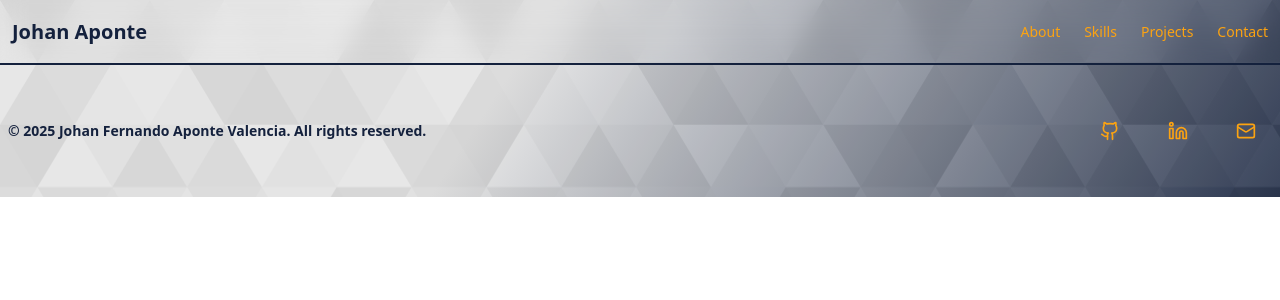
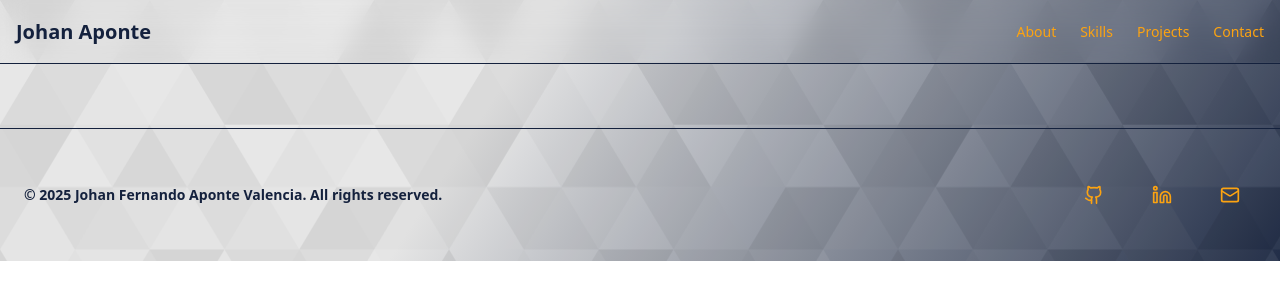
Before and after one commit to WDJohanWD/portfolio_johan, a React (Vite) app: page /portfolio_johan/project/1 in a window 1280 px wide. Shown: the top 300 px of the page. Built offline with nearby package versions, Linux system fonts and the light colour scheme.

Commit message:
Right margin

```diff
--- a/src/App.jsx
+++ b/src/App.jsx
@@ -9,8 +9,8 @@ import { Projects } from './sections/Projects'
 import { Project } from './sections/Project'
 function Layout() {
   return (
-    <>
-      <div id='hero' className=''>
+
+      <div id='hero' className='overflow-x-hidden w-full max-w-full'>
         <Header />
         <Routes>
           <Route path="/portfolio_johan/" element={
@@ -25,7 +25,6 @@ function Layout() {
         </Routes>
         <Footer />
       </div>
-    </>
   )
 }
 
--- a/src/components/Header.jsx
+++ b/src/components/Header.jsx
@@ -7,7 +7,7 @@ export function Header() {
   const [isMenuOpen, setIsMenuOpen] = useState(false)
 
   return (
-    <header className="sticky top-0 z-50 w-full">
+    <header className="sticky top-0 z-50 max-w-full mx-auto">
       <div className="absolute inset-0 border-b border-secondary bg-background/95 backdrop-blur-md supports-[backdrop-filter]:bg-background/60"></div>
 
       <div className="relative container flex h-16 items-center justify-between px-3 text-secondary">
--- a/src/index.css
+++ b/src/index.css
@@ -13,3 +13,11 @@
     background-attachment: fixed;
     background-size: cover;
 }
+.container {
+  width: 100%;
+  margin-left: auto;
+  margin-right: auto;
+  padding-left: 1rem;
+  padding-right: 1rem;
+  max-width: 1280px;
+}
--- a/src/sections/About.jsx
+++ b/src/sections/About.jsx
@@ -3,8 +3,8 @@ import profileImage from "../assets/f2.webp";
 
 export function About() {
   return (
-    <section id="about" className="py-16 px-10 md:py-24 bg-bg-primary">
-      <div className="container">
+    <section id="about" className="py-16 px-4 md:py-24 bg-bg-primary">
+      <div className="container mx-auto max-w-full">
         <h2 className="text-3xl font-bold tracking-tighter sm:text-4xl md:text-5xl text-center mb-12 text-primary">
           About Me
         </h2>
@@ -13,8 +13,8 @@ export function About() {
           <div className="flex justify-center">
             <div className="relative w-52 h-52 md:w-80 md:h-80 min-w-[200px] min-h-[200px] rounded-full overflow-hidden border-4 border-primary">
               <img
-                style={{"rotate":"5deg"}}
-                src={profileImage}
+                style={{ "rotate": "5deg" }}
+                src={profileImage || "/placeholder.svg"}
                 alt="Profile"
                 width={320}
                 height={320}
--- a/src/sections/Hero.jsx
+++ b/src/sections/Hero.jsx
@@ -1,15 +1,15 @@
 import { Button } from "../components/Button";
-import {  Github, Linkedin, Mail } from "lucide-react";
+import { Github, Linkedin, Mail } from "lucide-react";
 import ScrollDown from "../components/ScrollDownArrow";
 export function Hero() {
   return (
     <section className="min-h-screen flex flex-col justify-center items-center text-center py-24">
-      <div className="container">
+      <div className="container mx-auto max-w-full px-4">
         <h1 className="text-4xl font-bold tracking-tighter sm:text-5xl md:text-6xl">
-          <span  className="block text-secondary italic">Hi, I'm </span>
+          <span className="block text-secondary italic">Hi, I'm </span>
           <span className="block text-primary">Johan Aponte</span>
         </h1>
-        <p className="mt-6 max-w-[42rem] text-muted-foreground text-xl mx-auto " style={{"textShadow": 'var(--text-shadow)'}}>
+        <p className="mt-6 max-w-[42rem] text-muted-foreground text-xl mx-auto " style={{ "textShadow": 'var(--text-shadow)' }}>
           Developer with experience in frontend and backend, crafting exceptional digital experiences.        </p>
 
         {/* Botones principales */}
@@ -35,13 +35,13 @@ export function Hero() {
             </Button>
           </a>
           <a href="https://linkedin.com/in/johan-aponte-6b74a8329" target="_blank" rel="noopener noreferrer">
-          <Button variant="ghost" className="bg-bg-primary"  size="icon">
+            <Button variant="ghost" className="bg-bg-primary" size="icon">
               <Linkedin className="h-5 w-5 text-secondary" />
               <span className="sr-only">LinkedIn</span>
             </Button>
           </a>
           <a href="mailto:wdjohanwd@gmail.com">
-          <Button variant="ghost"  className="bg-bg-primary" size="icon">
+            <Button variant="ghost" className="bg-bg-primary" size="icon">
               <Mail className="h-5 w-5 text-secondary" />
               <span className="sr-only">Email</span>
             </Button>
--- a/src/sections/Project.jsx
+++ b/src/sections/Project.jsx
@@ -25,7 +25,7 @@ export function Project() {
     };
 
     return (
-        <div className="">
+        <div className="container mx-auto px-4 py-8">
             {id === "CULTUREFIT" && (
                 <ProjectDetails
                     title="CultureFit"
--- a/src/sections/Projects.jsx
+++ b/src/sections/Projects.jsx
@@ -11,8 +11,8 @@ import dao from "../assets/DAO.webp";
 
 export function Projects() {
   return (
-    <section id="projects" className="py-16 px-10 md:py-24 bg-bg-primary">
-      <div className="container">
+    <section id="projects" className="py-16 px-4 md:py-24 bg-bg-primary">
+      <div className="container mx-auto max-w-full">
         <h2 className="text-3xl font-bold tracking-tighter sm:text-4xl md:text-5xl text-center mb-12 text-primary">Projects</h2>
         <div className="grid md:grid-cols-2 lg:grid-cols-3 gap-6">
           <ProjectCard
@@ -66,13 +66,13 @@ export function Projects() {
   );
 }
 
-function ProjectCard({ title, description, image, tags,  repoLink, name }) {
+function ProjectCard({ title, description, image, tags, repoLink, name }) {
   const URL = "/portfolio_johan/project/" + name;
   return (
     <Card className="overflow-hidden h-full flex flex-col hover:-translate-y-3 hover:border-2 hover:border-secondary transition-transform duration-300 ease-in-out ">
       <Link to={URL}>
         <div className="relative h-60 w-full">
-        <img src={image} alt={title} className="object-cover w-full h-full" />
+          <img src={image || "/placeholder.svg"} alt={title} className="object-cover w-full h-full" />
         </div>
         <CardHeader>
           <CardTitle className="text-secondary">{title}</CardTitle>
--- a/src/sections/Skills.jsx
+++ b/src/sections/Skills.jsx
@@ -4,7 +4,7 @@ import { Code, Database, Server, Wrench, Rocket, Layout } from "lucide-react";
 
 export function Skills() {
     return (
-        <section id="skills" className="py-16 md:py-24 mb-20 px-10">
+        <section id="skills" className="py-16 md:py-24 mb-20 px-10 mx-auto max-w-full">
             <div className="container">
                 <h2 className="text-3xl font-bold tracking-tighter sm:text-4xl md:text-5xl text-center mb-12 text-secondary">
                     Skills
```
Lines whose indentation alone changed are shown as unchanged.
